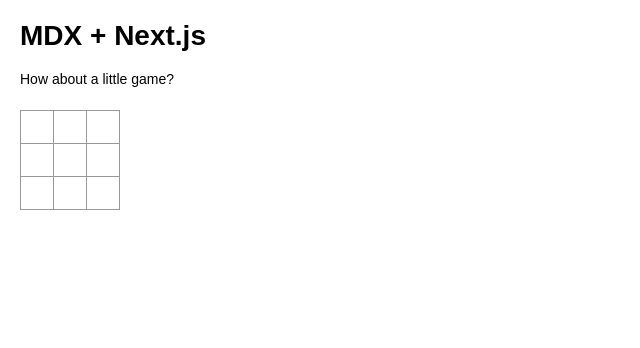
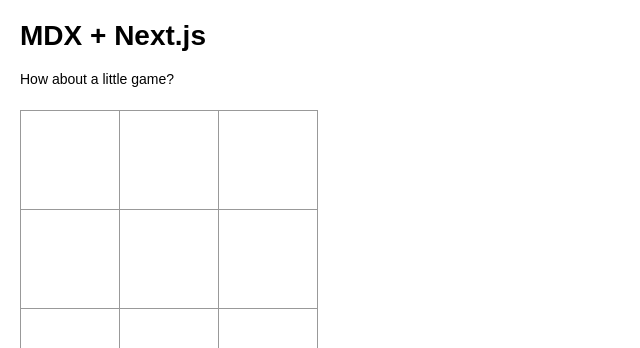
Before and after one commit to Natels/natels.github.io, a Next.js app: page / in a window 1280 px wide. Shown: the top 348 px of the page, without its empty margins (0-640 px from the left). Built offline with nearby package versions, Linux system fonts and the light colour scheme.

Commit message:
Make the game board bigger

```diff
--- a/components/tictactoe/index.css
+++ b/components/tictactoe/index.css
@@ -21,15 +21,15 @@
 	background: #fff;
 	border: 1px solid #999;
 	float: left;
-	font-size: 24px;
+	font-size: 80px;
 	font-weight: bold;
-	line-height: 34px;
-	height: 34px;
+	line-height: 100px;
+	height: 100px;
 	margin-right: -1px;
 	margin-top: -1px;
 	padding: 0;
 	text-align: center;
-	width: 34px;
+	width: 100px;
 }
 
 .square:focus {
```
